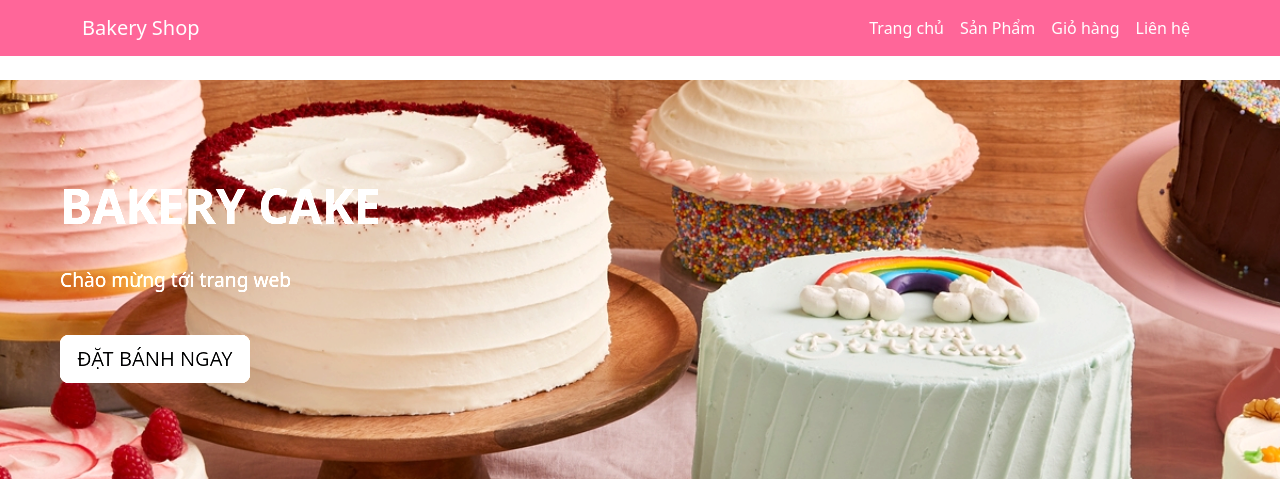
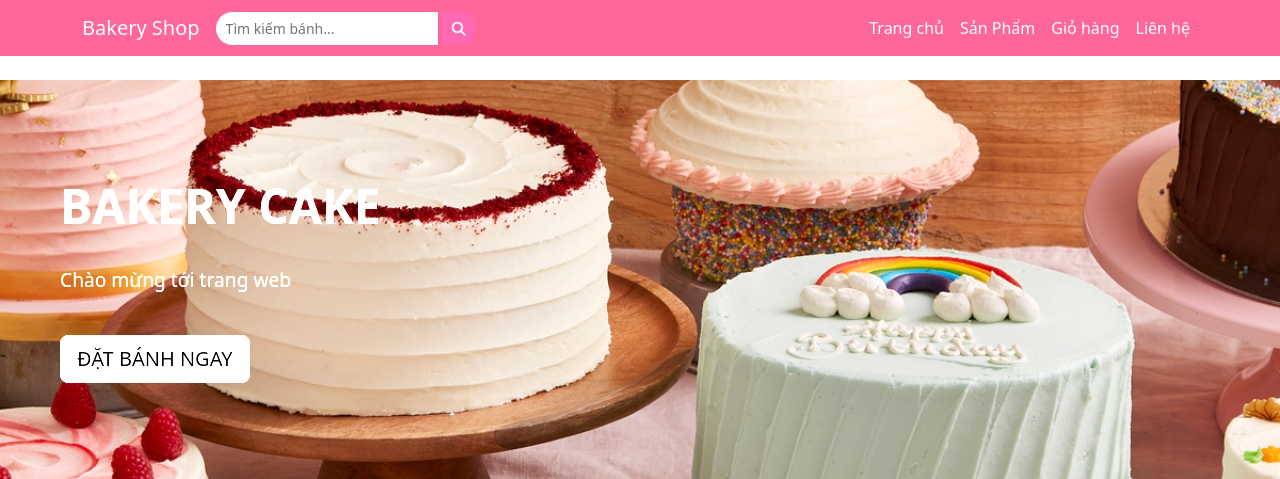
Before and after one commit to Zonat-2004/bakerycake, a Django app: page / in a window 1280 px wide. Shown: the top 479 px of the page. Run offline with Django 5.2, Linux system fonts and the light colour scheme.

Commit message:
update ne

```diff
--- a/bakery_backend/cakeshop/static/css/style.css
+++ b/bakery_backend/cakeshop/static/css/style.css
@@ -1,8 +1,10 @@
 .banner {
     background: url('/static/images/banhkem1.jpg') no-repeat center center;
     background-size: cover;
-    height: 50vh;  /* Chiều cao bằng toàn bộ màn hình */
-    width: 100vw;   /* Chiều rộng bằng toàn bộ màn hình */
+    height: 50vh;
+    /* Chiều cao bằng toàn bộ màn hình */
+    width: 100vw;
+    /* Chiều rộng bằng toàn bộ màn hình */
     display: flex;
     align-items: center;
     justify-content: center;
@@ -23,14 +25,17 @@
     left: 0;
     width: 100%;
     height: 100%;
-    background: rgba(0, 0, 0, 0.2); /* Lớp phủ mờ để dễ đọc chữ */
+    background: rgba(0, 0, 0, 0.2);
+    /* Lớp phủ mờ để dễ đọc chữ */
 }
 
 .banner .container {
     position: relative;
-    z-index: 2; /* Giúp chữ hiển thị phía trên */
+    z-index: 2;
+    /* Giúp chữ hiển thị phía trên */
     width: 100%;
-    max-width: 1200px; /* Giới hạn chiều rộng của nội dung */
+    max-width: 1200px;
+    /* Giới hạn chiều rộng của nội dung */
     padding: 20px;
     text-align: left;
 }
@@ -45,3 +50,39 @@
     font-size: 1.2rem;
     color: white;
 }
+
+.search-container {
+    float: right;
+    margin-right: 20px;
+}
+
+.search-container input[type=text] {
+    padding: 6px 10px;
+    font-size: 14px;
+    border: none;
+    border-radius: 20px 0 0 20px;
+    outline: none;
+}
+
+.search-container button {
+    padding: 6px 10px;
+    background: #FF69B4;
+    color: white;
+    font-size: 14px;
+    border: none;
+    cursor: pointer;
+    border-radius: 0 20px 20px 0;
+}
+
+.search-container button:hover {
+    background: #FF5CA8;
+}
+
+@media screen and (max-width: 600px) {
+    .search-container {
+        float: none;
+        display: block;
+        text-align: center;
+        margin: 10px auto;
+    }
+}
--- a/bakery_backend/cakeshop/templates/cakeshop/layout.html
+++ b/bakery_backend/cakeshop/templates/cakeshop/layout.html
@@ -22,6 +22,12 @@
             <button class="navbar-toggler" type="button" data-bs-toggle="collapse" data-bs-target="#navbarNav">
                 <span class="navbar-toggler-icon"></span>
             </button>
+            <div class="search-container">
+                <form action="/search" method="get">
+                <input type="text" placeholder="Tìm kiếm bánh..." name="search">
+                <button type="submit"><i class="fa fa-search"></i></button>
+                </form>
+            </div>
             <div class="collapse navbar-collapse" id="navbarNav">
                 <ul class="navbar-nav ms-auto">
                     <li class="nav-item"><a class="nav-link text-white" href="#">Trang chủ</a></li>
```
